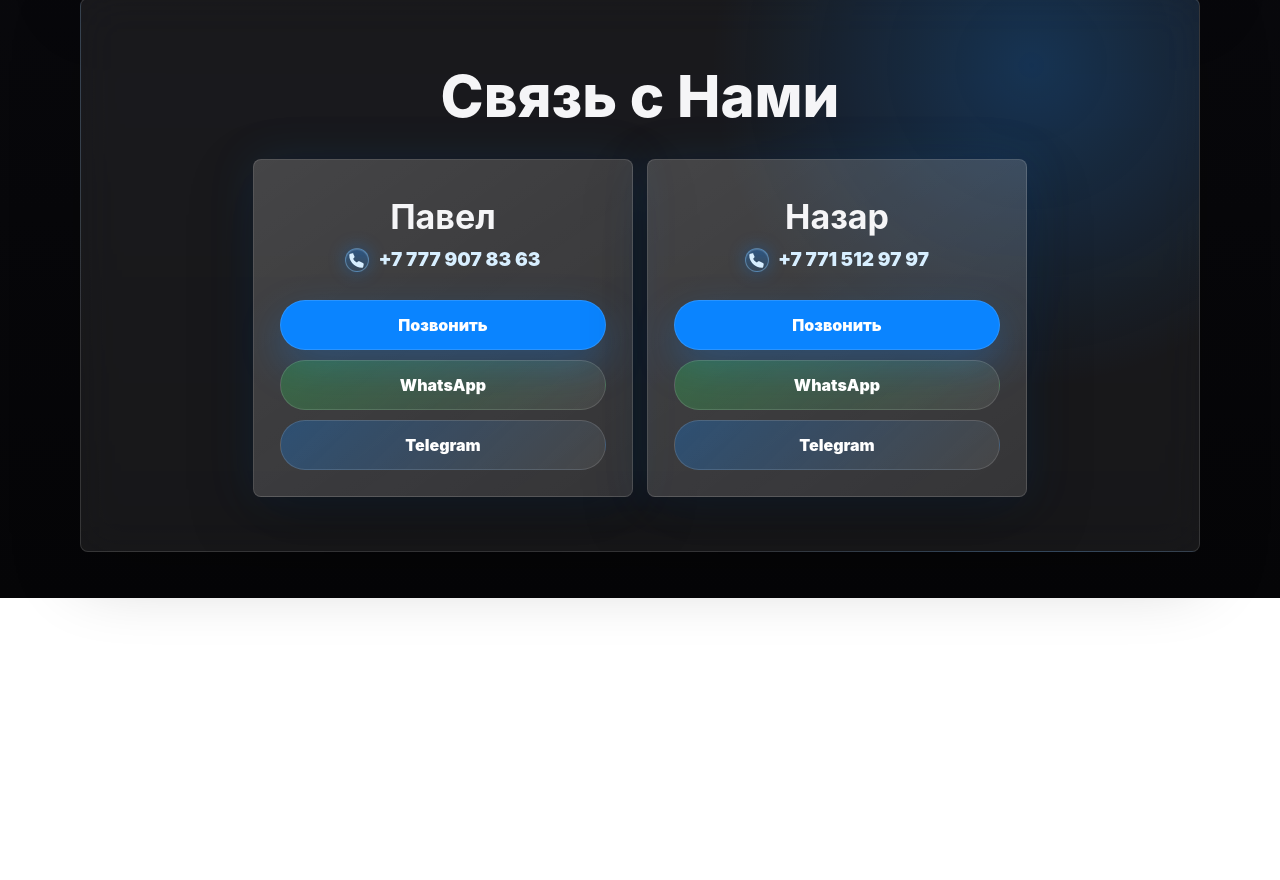
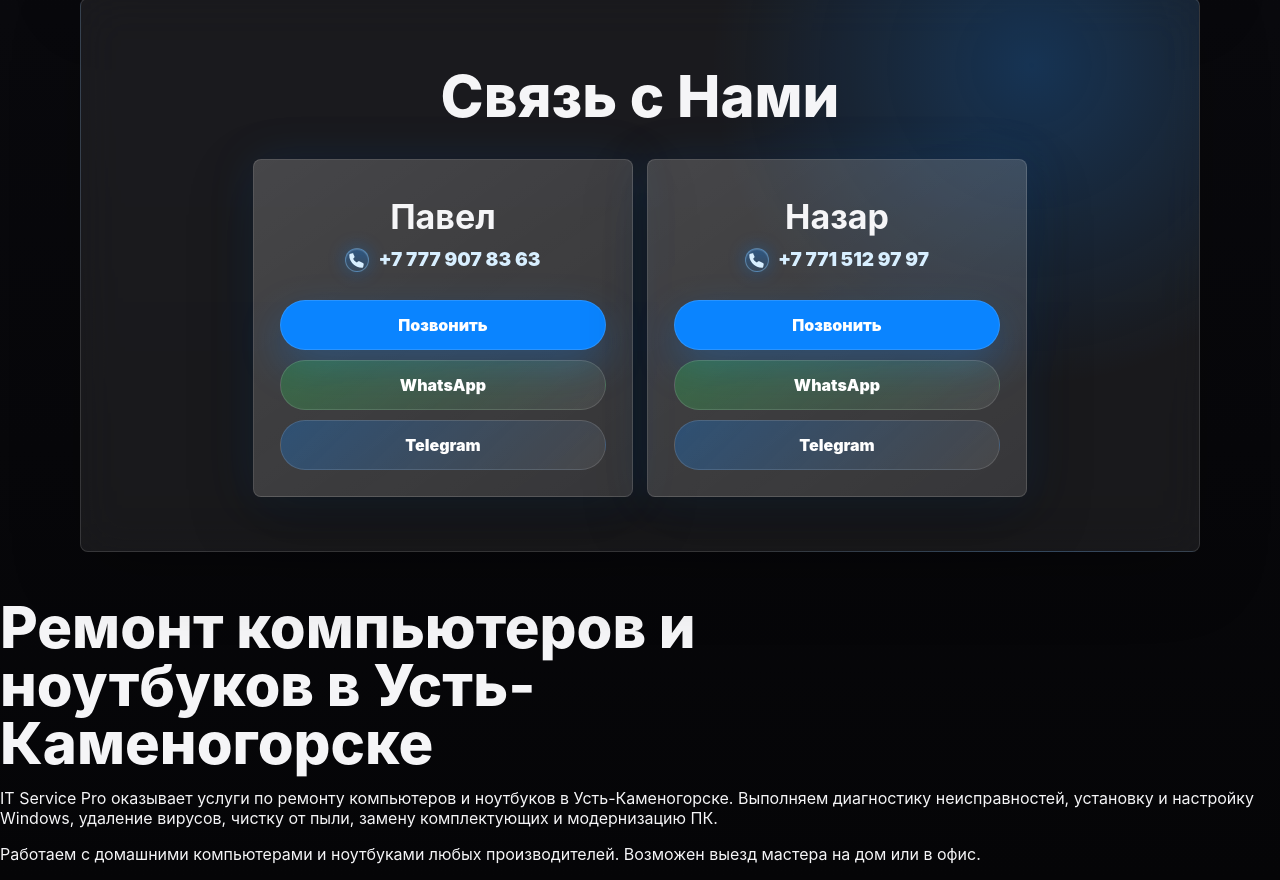
Before and after one commit to arbakeytessence-tech/remont-pk, a plain HTML site: page index.html in a window 1280 px wide. Shown: the part 1612-2492 px from the top of the page. Before the commit the page ends 2210 px from the top, so only its background shows below. Drawn offline with Linux system fonts and the light colour scheme.

Commit message:
Update index.html

```diff
--- a/index.html
+++ b/index.html
@@ -124,5 +124,20 @@
   </main>
 
   <script src="script.js"></script>
+  <section class="seo-text">
+    <h2>Ремонт компьютеров и ноутбуков в Усть-Каменогорске</h2>
+
+    <p>
+        IT Service Pro оказывает услуги по ремонту компьютеров и ноутбуков
+        в Усть-Каменогорске. Выполняем диагностику неисправностей,
+        установку и настройку Windows, удаление вирусов,
+        чистку от пыли, замену комплектующих и модернизацию ПК.
+    </p>
+
+    <p>
+        Работаем с домашними компьютерами и ноутбуками любых производителей.
+        Возможен выезд мастера на дом или в офис.
+    </p>
+</section>
 </body>
 </html>
```
